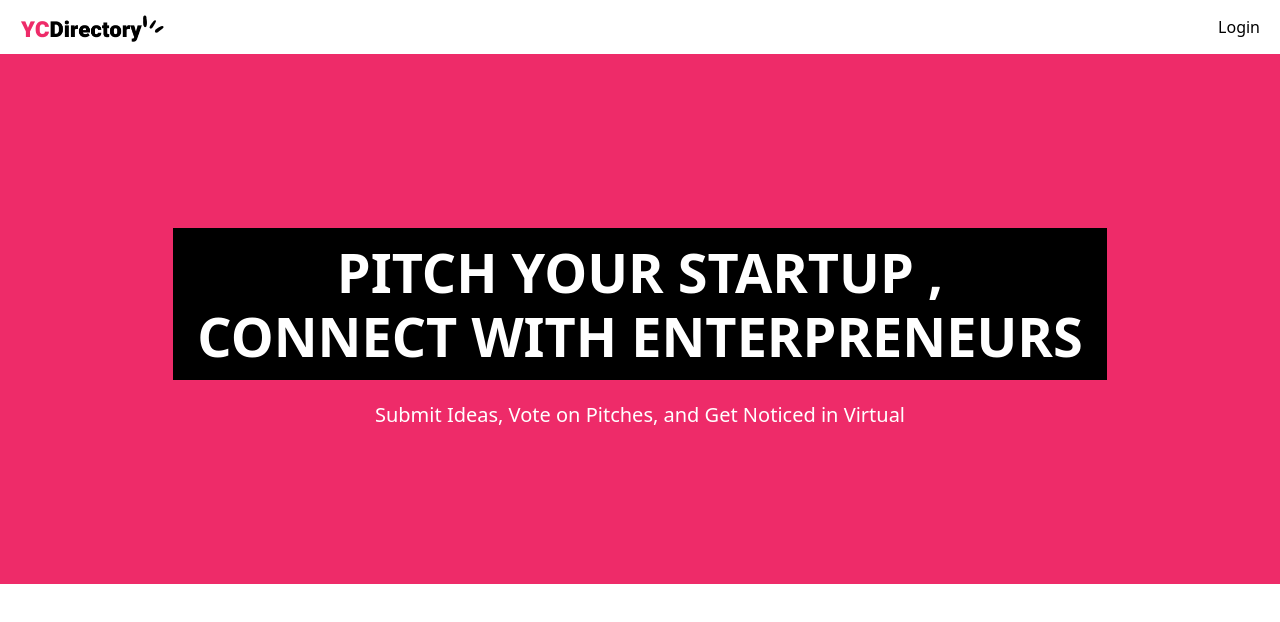
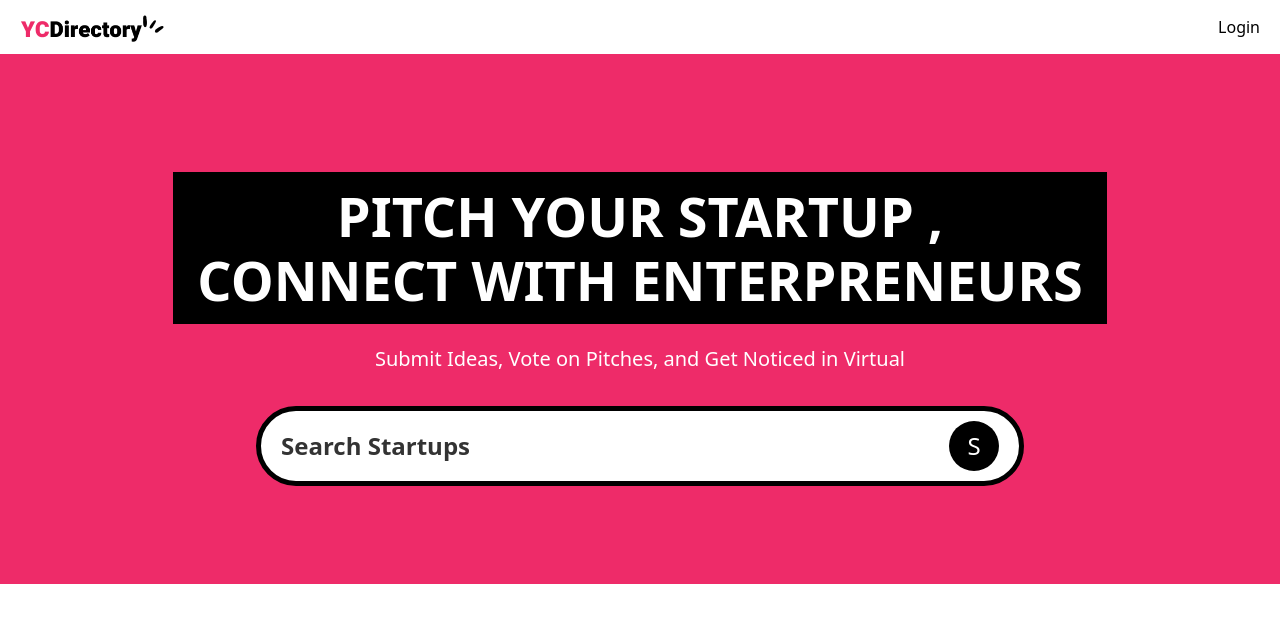
Before and after one commit to NCDinesh/ycdirectoryproject, a Next.js app: page / in a window 1280 px wide. Shown: the top 622 px of the page. Built offline with nearby package versions, Linux system fonts and the light colour scheme; no server answers.

Commit message:
search bar and clear

```diff
--- a/app/(root)/page.tsx
+++ b/app/(root)/page.tsx
@@ -1,10 +1,14 @@
-export default function Home () {
+import SearchForm from "../components/SearchForm";
+
+export default async function Home ({searchParams}) {
+  const query = (await searchParams).query
   return (
     <>
     <section className="pink_container">
     <h1 className="heading ">Pitch Your startup ,<br/> Connect with enterpreneurs</h1>
 
     <p className="sub-heading !max-w-3xl">Submit Ideas, Vote on Pitches, and Get Noticed in Virtual</p>
+    <SearchForm query={query}></SearchForm>
     </section>
 
     </>
--- /dev/null
+++ b/app/components/SearchForm.tsx
@@ -0,0 +1,24 @@
+"use client";
+
+import React from 'react';
+import Form from "next/form";
+import SearchFormReset from './SearchFormReset';
+
+const SearchForm = ({ query }) => {
+  return (
+    <Form action="/" scroll={false} className="search-form">
+      <input
+        name="query"
+        defaultValue={query}
+        className="search-input"
+        placeholder="Search Startups"
+      />
+      <div className="flex gap-2">
+        {query && <SearchFormReset />}
+        <button type="submit" className="search-btn text-white">S</button>
+      </div>
+    </Form>
+  );
+};
+
+export default SearchForm;
--- /dev/null
+++ b/app/components/SearchFormReset.tsx
@@ -0,0 +1,19 @@
+"use client";
+
+import React from 'react';
+
+const SearchFormReset = () => {
+  const reset = () => {
+    const form = document.querySelector('.search-form') as HTMLFormElement;
+
+    if (form) form.reset(); // Reset the form fields
+  };
+
+  return (
+    <button type="button" onClick={reset}>
+      X
+    </button>
+  );
+};
+
+export default SearchFormReset;
```
